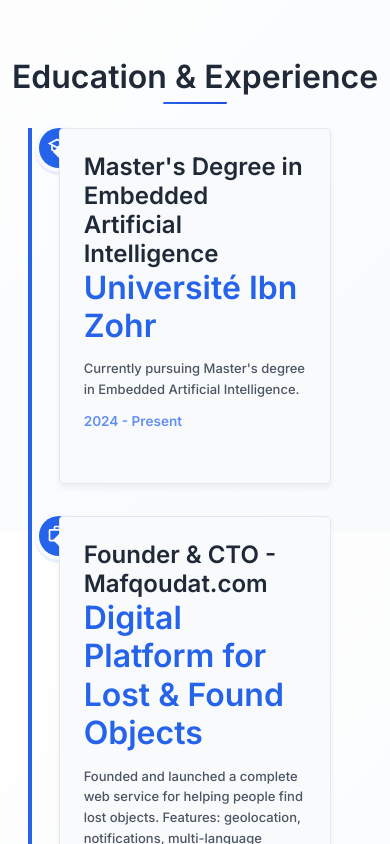
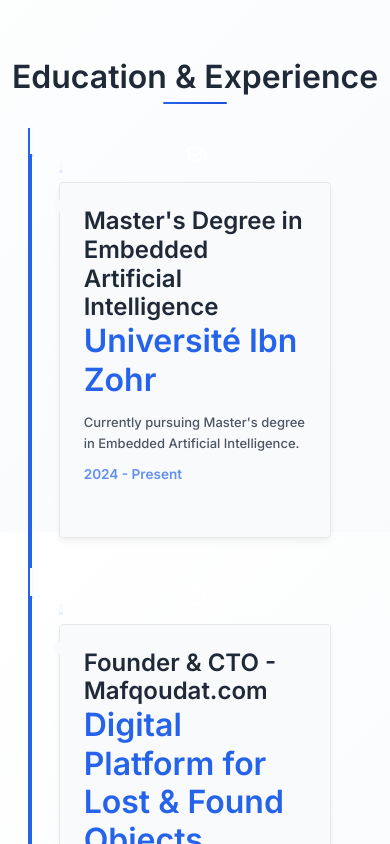
Before and after one commit to boubnacer/nacer-portfolio, a React (Create React App) app: page / in a window 390 px wide. Shown: the part 2000-2844 px from the top of the page. Built offline with nearby package versions, Linux system fonts and the light colour scheme.

Commit message:
Updating the Education and Experienc section

```diff
--- a/src/templates.js/timeline.css
+++ b/src/templates.js/timeline.css
@@ -79,16 +79,12 @@
     text-align: left !important;
     left: 0 !important;
     right: auto !important;
-    top: 50% !important;
-    transform: translateY(-50%) !important;
   }
 
   .vertical-timeline-element:nth-child(odd) .vertical-timeline-element-date {
     text-align: right !important;
     right: 0 !important;
     left: auto !important;
-    top: 50% !important;
-    transform: translateY(-50%) !important;
   }
 
   /* Ensure proper positioning for content arrows */
@@ -116,6 +112,7 @@
     margin-left: 0 !important;
     margin-right: 0 !important;
     width: 100% !important;
+    margin-top: 1rem !important;
   }
 
   .vertical-timeline-element-date {
@@ -151,13 +148,20 @@
   }
 
   .vertical-timeline-element-icon {
-    width: 40px !important;
-    height: 40px !important;
-    margin-left: -20px !important;
+    width: 50px !important;
+    height: 50px !important;
+    margin-left: -25px !important;
+    z-index: 10 !important;
   }
 
   .vertical-timeline-element-icon svg {
-    width: 20px !important;
-    height: 20px !important;
+    width: 24px !important;
+    height: 24px !important;
+  }
+
+  /* Ensure icons are visible above content */
+  .vertical-timeline-element-icon {
+    position: relative !important;
+    z-index: 10 !important;
   }
 }
```
